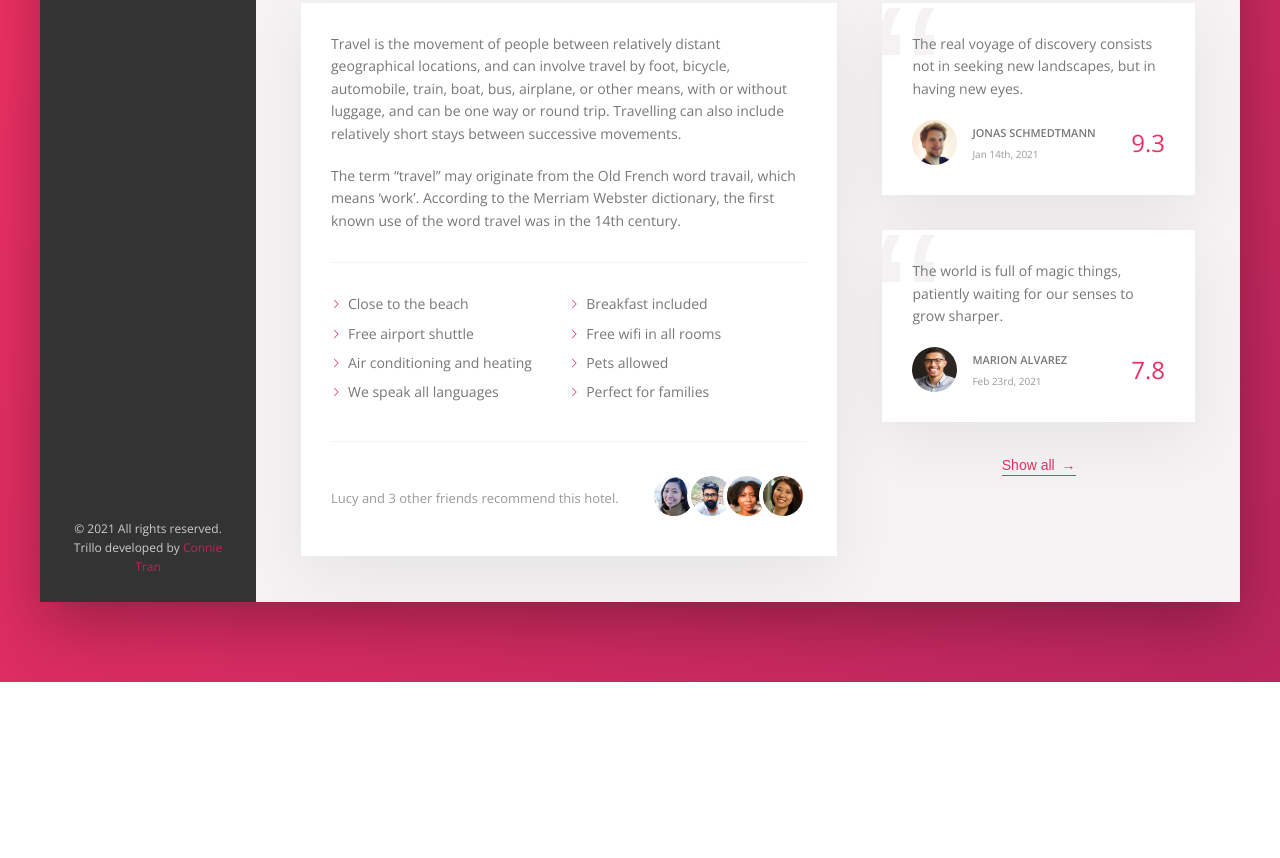
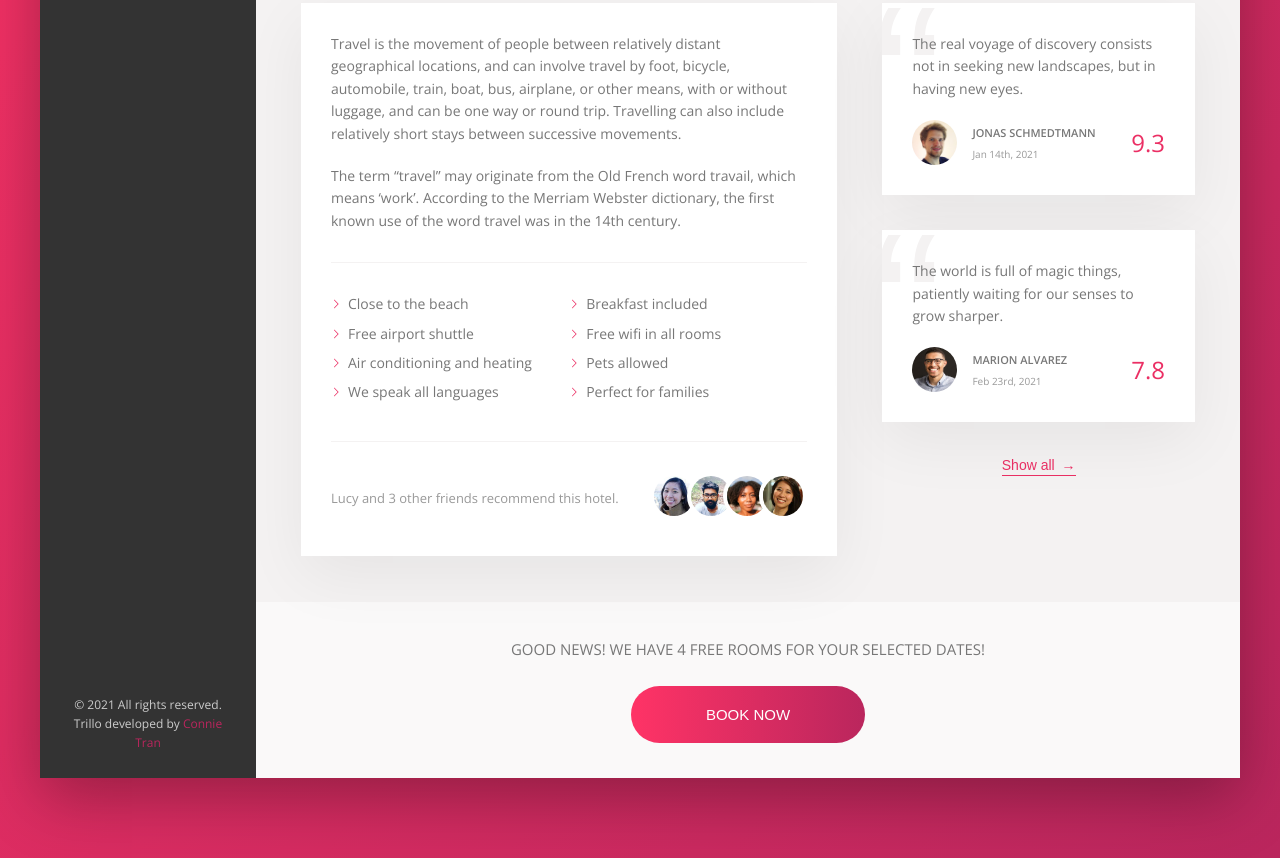
Before and after one commit to connietran-dev/trillo-travel, a website: page index.html in a window 1280 px wide. Shown: the part 644-1502 px from the top of the page. Before the commit the page ends 1326 px from the top, so only its background shows below. Drawn offline with nearby package versions, Linux system fonts and the light colour scheme.

Commit message:
Create CTA section

```diff
--- a/index.html
+++ b/index.html
@@ -245,6 +245,16 @@
 
                 </div><!-- .detail div -->
 
+                <div class="cta">
+                    <h2 class="cta__book-now">
+                        Good news! We have 4 free rooms for your selected dates!
+                    </h2>
+                    <button class="btn">
+                        <span class="btn__visible">Book now</span>
+                        <span class="btn__invisible">Only 4 rooms left</span>
+                    </button>
+                </div><!-- .cta div-->
+
             </main><!-- .hotel-view-->
         </div>
     </div>
--- a/sass/components/_hotel.scss
+++ b/sass/components/_hotel.scss
@@ -320,3 +320,76 @@
         font-weight: 300;
     }
 }
+
+
+
+// || CALL TO ACTION
+//--------------------------------------
+.cta {
+    padding: 3.5rem 0;
+    text-align: center;
+
+    &__book-now {
+        margin-bottom: 2.5rem;
+
+        font-size: 1.5rem;
+        font-weight: 300;
+        text-transform: uppercase;
+    }
+}
+
+.btn {
+    position: relative;
+    overflow: hidden;   // "Only 4 rooms left" is overflowing the .btn
+
+    color: #fff;
+    font-size: 1.5rem;
+    font-weight: 300;
+    text-transform: uppercase;
+
+    cursor: pointer;
+    background-image: linear-gradient(to right, var(--color-primary-light), var(--color-primary-dark));
+    border: none;
+    border-radius: 100px;
+
+    // Select all child elements
+    & > * {
+        display: inline-block;  // Originally inline but we want to use padding
+        height: 100%;   // Give height and width of parent to element
+        width: 100%;
+        transition: all .2s;    // Note transition doesn't work on background-image
+    }
+
+    // "Book now" button
+    &__visible {
+        padding: 2rem 7.5rem;
+    }
+
+    // "Only 4 rooms left"
+    &__invisible {
+        position: absolute;
+        left: 0;
+        top: -100%;     // Move up exactly the size of the element
+
+        padding: 2rem 0;    // Don't wrap text
+
+    }
+
+    &:hover {
+        background-image: linear-gradient(to left, var(--color-primary-light), var(--color-primary-dark));
+    }
+
+    // When we hover over the button...
+    &:hover &__visible {
+        transform: translateY(100%);    // Translate it down
+    }
+
+    &:hover &__invisible {
+        top: 0;
+    }
+
+    &:focus {
+        outline: none;
+        animation: pulsate 1s infinite;
+    }
+}
```
Also changed, not shown: css/style.css.
